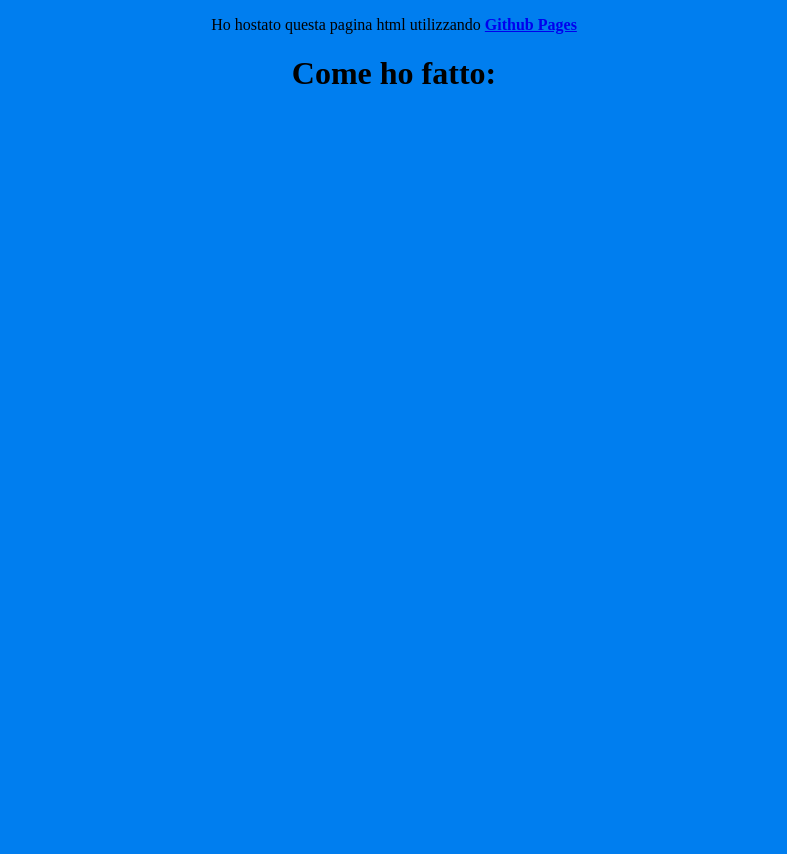
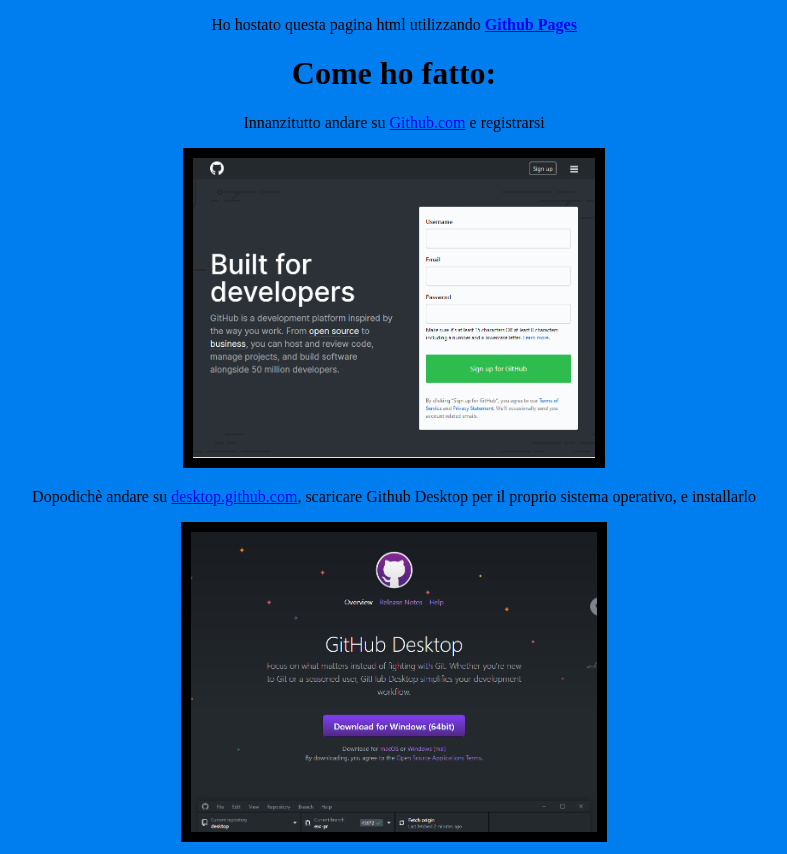
Before and after one commit to Cikappa2904/Informatica, a plain HTML site: page index.html in a window 1280 px wide. Shown: the whole page, without its empty margins (246-1033 px from the left). Before the commit the page ends 800 px from the top, so only its background shows below. Drawn offline with Linux system fonts and the light colour scheme.

Commit message:
tutorial modify

```diff
--- a/index.html
+++ b/index.html
@@ -8,6 +8,12 @@
 <center>
     <p>Ho hostato questa pagina html utilizzando <b><a href="https://pages.github.com/">Github Pages</a></b></p>
     <h1>Come ho fatto:</h1>
+
+<p>Innanzitutto andare su <a href="github.com">Github.com</a> e registrarsi</p>
+<img src="1.png" alt="screenshot di github.com" height="300px" border="10px">
+<p>Dopodichè andare su <a href="desktop.github.com">desktop.github.com</a>, scaricare Github Desktop per il proprio sistema operativo, e installarlo </p>
+<img src="2.png" alt="screenshot di desktop.github.com" height="300px" border="10px">
+
 </center>
 </body>
 </html>
```
Also changed, not shown: 1.png (added), 2.png (added).
